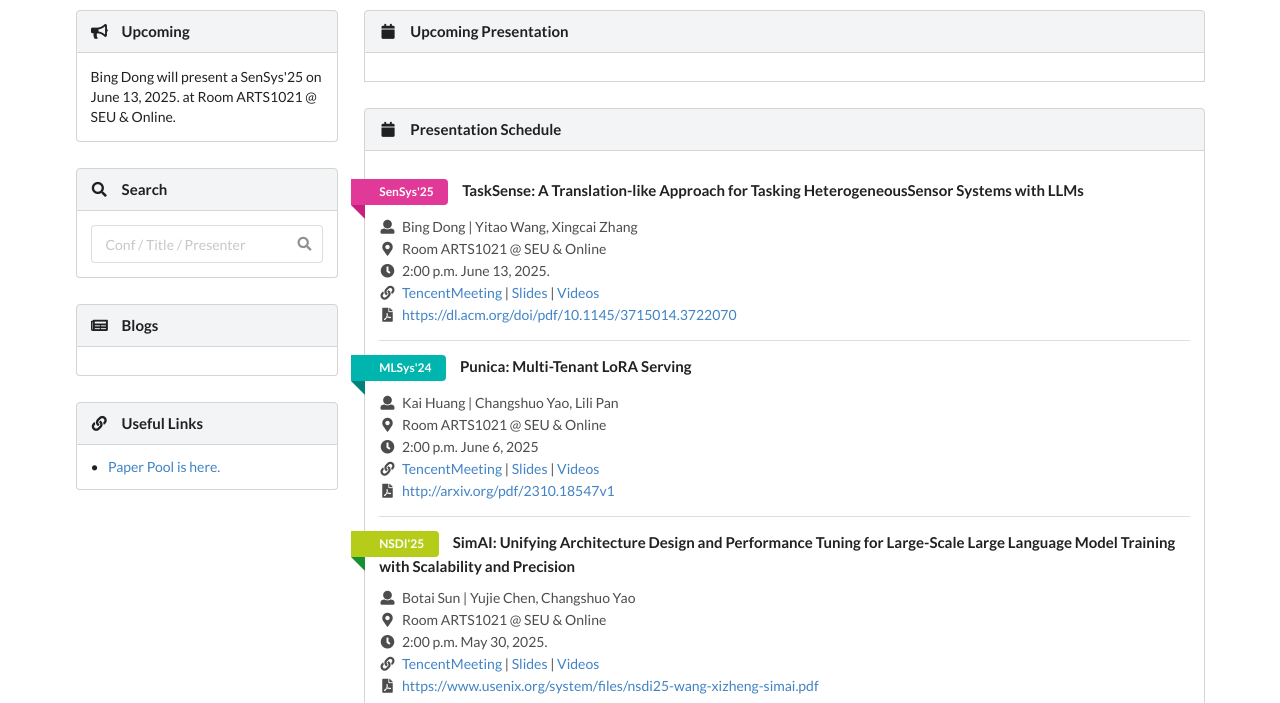
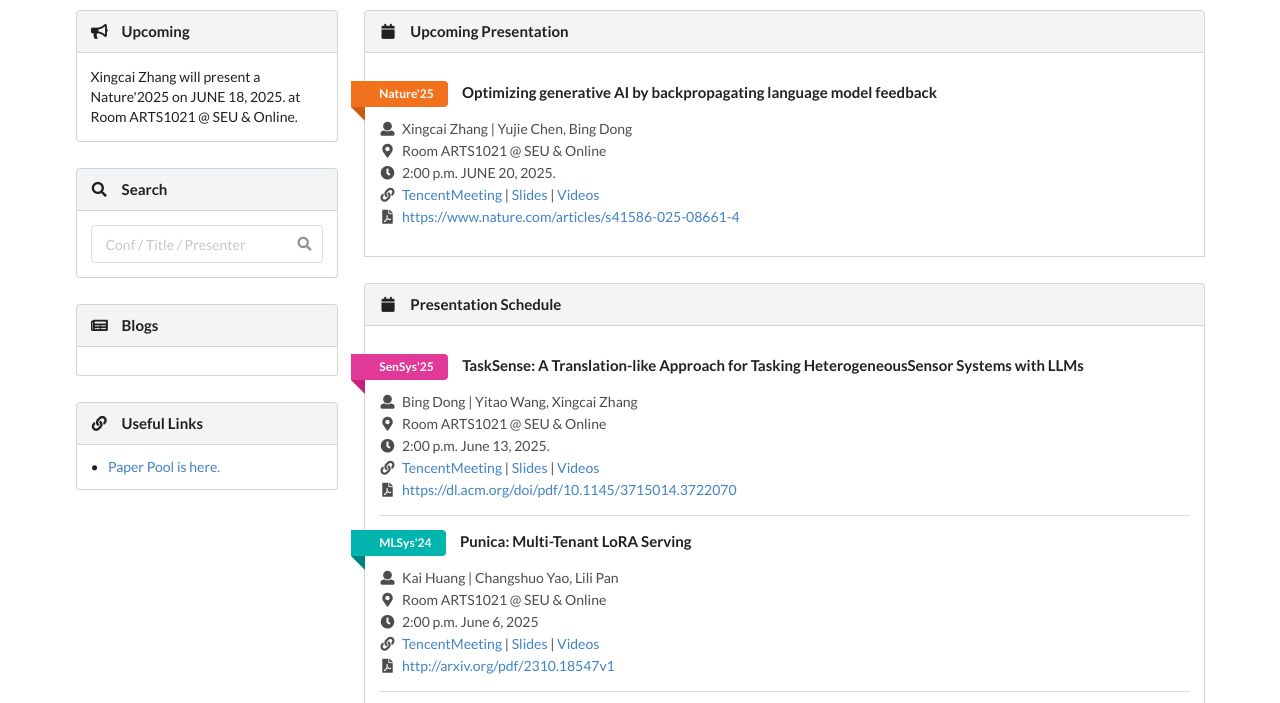
Before and after one commit to SEU-SIGMLSys/SEU-SIGMLSys.github.io, a website: page index.html in a window 1280 px wide. Shown: the part 69-772 px from the top of the page. Drawn offline with nearby package versions, Linux system fonts and the light colour scheme.

Commit message:
update schedule

```diff
--- a/index.html
+++ b/index.html
@@ -59,7 +59,7 @@
                 <div class="content">
                     <div class="description"> </div>
 <!-- 格式参考 <div class="description">Tiange Xia will present a DAC &#39; 24 on November 29, 2024. at Room ARTS1021 @ SEU &amp; Online.</div>-->
-<div class="description">Bing Dong will present a SenSys'25 on June 13, 2025. at Room ARTS1021 @ SEU &amp; Online.</div>
+<div class="description">Xingcai Zhang will present a Nature'2025 on JUNE 18, 2025. at Room ARTS1021 @ SEU &amp; Online.</div>
                 </div>
             </div>
             <h4 class="ui block top attached header">
--- a/schedules.js
+++ b/schedules.js
@@ -1,4 +1,31 @@
 var upcoming_schedules = [
+{
+    "title": "Optimizing generative AI by backpropagating language model feedback",
+    "conf": "Nature'25",
+    "presenter": "Xingcai Zhang",
+    "facilitator": "Yujie Chen, Bing Dong",
+    "date": "JUNE 20, 2025.",
+    "time": "2:00 p.m.",
+    "location": "Room ARTS1021 @ SEU & Online",
+    "links": [
+        {
+            "title": "TencentMeeting",
+            "url": "https://meeting.tencent.com/dm/qvug5ylXPFkh"
+        },
+        {
+            "title": "Slides",
+            "url": ""
+        },
+        {
+            "title": "Videos",
+            "url": ""
+        }
+    ],
+    "dblp": {
+        "source": "website",
+        "url": "https://www.nature.com/articles/s41586-025-08661-4"
+    }
+},
 ]
 
 var schedules = [
```
